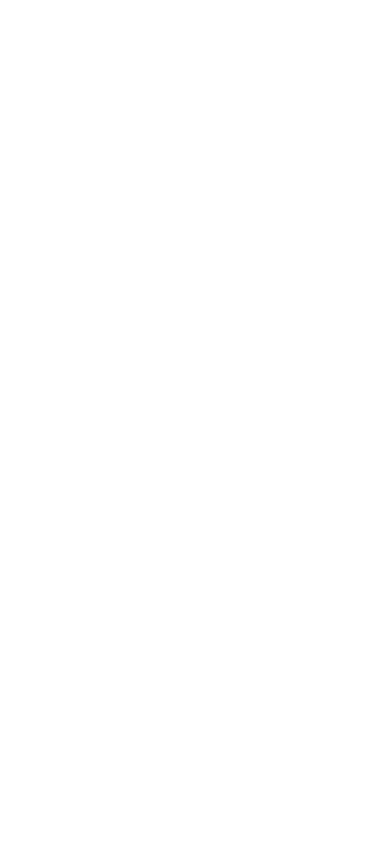
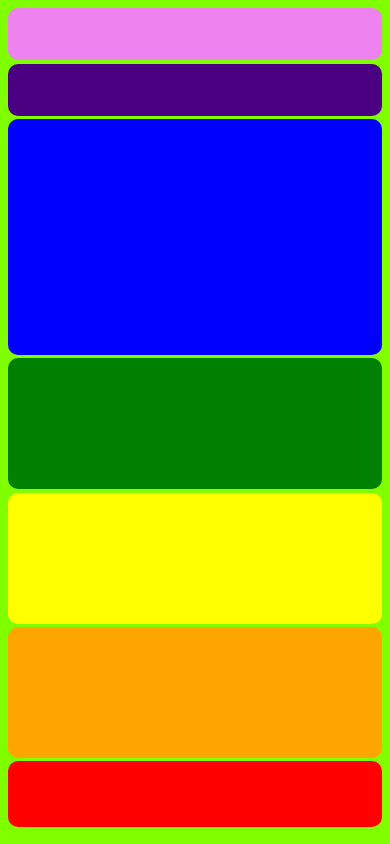
Before and after one commit to killshotroxs/css-grids, a plain HTML site: page index.html in a window 390 px wide. Drawn offline with Linux system fonts and the light colour scheme.

Commit message:
Final touches done

```diff
--- a/index.css
+++ b/index.css
@@ -1,3 +1,71 @@
-body{
-    background-color: white;
-}
+body {
+    background-color: chartreuse;
+  }
+
+  .main-container {
+    display: grid;
+    grid-template-rows: 0.2fr 1.5fr 1.2fr 0.8fr;
+    grid-template-columns: 1fr 1fr 1fr 1fr;
+    height: 97vh;
+    grid-template-areas:
+      "item-1 item-1 item-1 item-1"
+      "item-2 item-3 item-3 item-3"
+      "item-2 item-4 item-5 item-6"
+      "item-2 item-7 item-7 item-7";
+    gap: 0.2rem;
+  }
+
+  .item{
+      border-radius: 10px;
+  }
+
+
+  .item-1 {
+    background-color: violet;
+    grid-area: item-1;
+  }
+
+  .item-2 {
+    background-color: indigo;
+    grid-area: item-2;
+  }
+
+  .item-3 {
+    background-color: blue;
+    grid-area: item-3;
+  }
+
+  .item-4 {
+    background-color: green;
+    grid-area: item-4;
+  }
+
+  .item-5 {
+    background-color: yellow;
+    grid-area: item-5;
+  }
+
+  .item-6 {
+    background-color: orange;
+    grid-area: item-6;
+  }
+
+  .item-7 {
+    background-color: red;
+    grid-area: item-7;
+  }
+
+  @media screen and (max-width: 500px) {
+    .main-container {
+      grid-template-columns: 1fr;
+      grid-template-rows : 0.4fr 0.4fr 1.8fr 1fr 1fr 1fr 0.5fr ;
+      grid-template-areas :
+      "item-1"
+      "item-2"
+      "item-3"
+      "item-4"
+      "item-5"
+      "item-6"
+      "item-7"
+    }
+  }
--- a/index.js
+++ b/index.js
@@ -8,8 +8,6 @@ const toggleTheme = () => {
   }
 };
 
-// Add the event listener using .addEventListener instead of .addListener
 darkThemeQuery.addEventListener('change', toggleTheme);
 
-// Call toggleTheme initially to set up the theme based on user preference
 toggleTheme();
```
